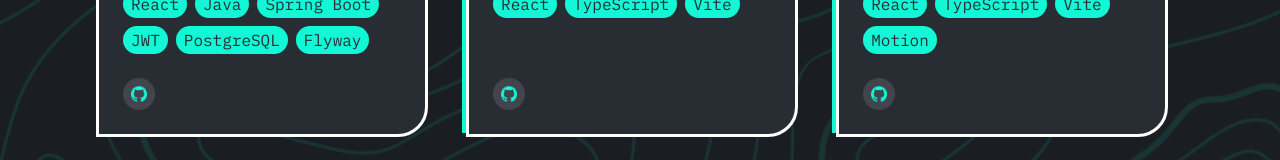
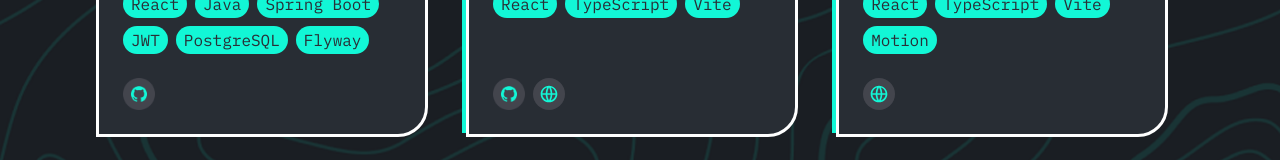
Before and after one commit to EvandroKaibara/portfolio, a React (Vite) app: page /es in a window 1280 px wide. Shown: the part 3546-3706 px from the top of the page. Built offline with nearby package versions, Linux system fonts and the light colour scheme.

Commit message:
feat: add deploy link icon to project cards

```diff
--- a/src/components/CardProject/card-project.module.css
+++ b/src/components/CardProject/card-project.module.css
@@ -73,8 +73,9 @@
     transform: translateY(-2px);
 }
 
-.container > a { align-self: flex-start; margin-top: auto; padding-top: 0.5rem; }
-.container > a img { width: 32px; }
+.links { display: flex; gap: 0.5rem; align-self: flex-start; margin-top: auto; padding-top: 0.5rem; }
+.links img { display: block; width: 32px; }
+.links svg { display: block; width: 32px; height: 32px; padding: 6px; box-sizing: border-box; border-radius: 50%; background: #43454D; color: var(--aqua); }
 
 @media (max-width: 480px) {
     .container {
--- a/src/components/CardProject/index.jsx
+++ b/src/components/CardProject/index.jsx
@@ -1,6 +1,7 @@
+import { RiGlobalLine } from 'react-icons/ri'
 import styles from './card-project.module.css'
 
-export const CardProject = ({ img, h4, description, techs = [], github }) => {
+export const CardProject = ({ img, h4, description, techs = [], github, deploy }) => {
     return (
         <div className={styles.container}>
             {img && <img src={img} className={styles.img} />}
@@ -15,7 +16,12 @@ export const CardProject = ({ img, h4, description, techs = [], github }) => {
                     </span>
                 ))}
             </div>
-            {github && <a href={github} target="_blank"><img src="./img/Github.png" /></a>}
+            {(github || deploy) && (
+                <div className={styles.links}>
+                    {github && <a href={github} target="_blank" rel="noreferrer" aria-label="GitHub"><img src="./img/Github.png" /></a>}
+                    {deploy && <a href={deploy} target="_blank" rel="noreferrer" aria-label="Deploy"><RiGlobalLine /></a>}
+                </div>
+            )}
         </div>
     )
 }
--- a/src/pages/eng/index.jsx
+++ b/src/pages/eng/index.jsx
@@ -142,13 +142,14 @@ export const ENG = () => {
                             h4="Snow&Cia Calculator"
                             description="Lodging calculator for the Snow&Cia pet hotel. It counts the daily rates from check-in and check-out, applies each day's price (holidays, December and January, long-stay promotion), calculates the deposit and the balance, and generates a text quote to send over WhatsApp. A second tab covers the Catsitter service, and everything runs in the browser, with no backend."
                             github="https://github.com/EvandroKaibara/snowcia-calculator"
+                            deploy="https://snowcia-calculator.vercel.app"
                             techs={["React", "TypeScript", "Vite"]}
                         />
                         <CardProject
                             img='./img/projects/ek-classes.jpeg'
                             h4="EK Classes"
                             description="Landing page for my private English conversation classes (EK Classes). It presents the teaching method, the teacher and the class format, with a poster video, smooth animations and a responsive layout built to turn visitors into students."
-                            github="https://github.com/EvandroKaibara/ek-classes"
+                            deploy="https://ek-classes.vercel.app"
                             techs={["React", "TypeScript", "Vite", "Motion"]}
                         />
                         <CardProject
@@ -156,6 +157,7 @@ export const ENG = () => {
                             h4="Magellan UC"
                             description="This project was developed with the goal of creating a landing page for the Magellan Group, highlighting one of its subsidiaries, Magellan UC, which specializes in underground excavation in Florida. The page was designed to present the services in a strategic and attractive way, focusing on usability, responsive design, and efficient communication with the target audience."
                             github="https://github.com/EvandroKaibara/MagellanGroup"
+                            deploy="https://magellan-group.vercel.app"
                             techs={["React", "Node"]}
                         />
                         <CardProject
@@ -164,12 +166,14 @@ export const ENG = () => {
                             description="This page was developed as part of an academic assessment, focusing on the practical application of the Bootstrap framework and the concepts of responsiveness. The project demonstrates the construction of a modern and adaptable interface, ensuring a good user experience on different devices, such as desktops, tablets, and smartphones."
                             techs={["HTML", "CSS", "JavaScript", "Bootstrap"]}
                             github="https://github.com/EvandroKaibara/SNKS"
+                            deploy="https://snks.vercel.app"
                         />
                         <CardProject
                             img='./img/projects/sabara.jpeg'
                             h4="Sabará"
                             description="The project aims to optimize communication between different departments at Sabará Hospital, with the goal of reducing operational errors and rework. The proposal seeks to make processes more efficient, promoting greater integration between teams and improving the quality of care."
                             github="https://github.com/EvandroKaibara/Sabara"
+                            deploy="https://sabara.vercel.app"
                             techs={["React", "Node"]}
                         />
                     </ProjectCarousel>
--- a/src/pages/es/index.jsx
+++ b/src/pages/es/index.jsx
@@ -144,13 +144,14 @@ export const ES = () => {
                         h4="Snow&Cia Calculator"
                         description="Calculadora de alojamiento del Hotelzinho Snow&Cia. Cuenta las noches a partir de la entrada y la salida, aplica la tarifa de cada una (feriados, diciembre y enero, promoción para estadías largas), calcula la seña y el saldo y genera el presupuesto en texto para enviarlo por WhatsApp. Tiene una segunda pestaña para el servicio de Catsitter y funciona completa en el navegador, sin backend."
                         github="https://github.com/EvandroKaibara/snowcia-calculator"
+                        deploy="https://snowcia-calculator.vercel.app"
                         techs={["React", "TypeScript", "Vite"]}
                     />
                     <CardProject
                         img='./img/projects/ek-classes.jpeg'
                         h4="EK Classes"
                         description="Landing page de mis clases particulares de conversación en inglés (EK Classes). Presenta el método de enseñanza, el profesor y el formato de las clases, con video de presentación, animaciones suaves y un diseño responsivo pensado para convertir visitantes en alumnos."
-                        github="https://github.com/EvandroKaibara/ek-classes"
+                        deploy="https://ek-classes.vercel.app"
                         techs={["React", "TypeScript", "Vite", "Motion"]}
                     />
                     <CardProject
@@ -158,6 +159,7 @@ export const ES = () => {
                         h4="Magellan UC"
                         description="Este proyecto se desarrolló con el objetivo de crear una página de inicio para el Grupo Magellan, destacando una de sus filiales, Magellan UC, especializada en excavaciones subterráneas en Florida. La página se diseñó para presentar los servicios de forma estratégica y atractiva, priorizando la usabilidad, el diseño adaptable y una comunicación eficaz con el público objetivo."
                         github="https://github.com/EvandroKaibara/MagellanGroup"
+                        deploy="https://magellan-group.vercel.app"
                         techs={["React", "Node"]}
                     />
                     <CardProject
@@ -166,12 +168,14 @@ export const ES = () => {
                         description="Esta página se desarrolló como parte de una evaluación académica, centrada en la aplicación práctica del framework Bootstrap y los conceptos de adaptabilidad. El proyecto demuestra la construcción de una interfaz moderna y adaptable, que garantiza una buena experiencia de usuario en diferentes dispositivos, como ordenadores de escritorio, tabletas y teléfonos inteligentes."
                         techs={["HTML", "CSS", "JavaScript", "Bootstrap"]}
                         github="https://github.com/EvandroKaibara/SNKS"
+                        deploy="https://snks.vercel.app"
                     />
                     <CardProject
                         img='./img/projects/sabara.jpeg'
                         h4="Sabará"
                         description="El proyecto busca optimizar la comunicación entre los diferentes departamentos del Hospital Sabará, con el objetivo de reducir errores operativos y retrabajos. La propuesta pretende hacer los procesos más eficientes, promoviendo una mayor integración entre los equipos y mejorando la calidad de la atención."
                         github="https://github.com/EvandroKaibara/Sabara"
+                        deploy="https://sabara.vercel.app"
                         techs={["React", "Node"]}
                     />
                 </ProjectCarousel>
--- a/src/pages/pt/index.jsx
+++ b/src/pages/pt/index.jsx
@@ -142,13 +142,14 @@ export const PT = () => {
                             h4="Snow&Cia Calculator"
                             description="Calculadora de hospedagem do Hotelzinho Snow&Cia. Conta as diárias a partir da entrada e da saída, aplica a tarifa de cada uma (feriados, dezembro e janeiro, promoção para estadias longas), calcula o sinal e o saldo e gera o orçamento em texto para enviar por WhatsApp. Tem uma segunda aba para o serviço de Catsitter e roda inteira no navegador, sem backend."
                             github="https://github.com/EvandroKaibara/snowcia-calculator"
+                            deploy="https://snowcia-calculator.vercel.app"
                             techs={["React", "TypeScript", "Vite"]}
                         />
                         <CardProject
                             img='./img/projects/ek-classes.jpeg'
                             h4="EK Classes"
                             description="Landing page das minhas aulas particulares de conversação em inglês (EK Classes). Apresenta o método de ensino, o professor e o formato das aulas, com vídeo de apresentação, animações suaves e layout responsivo pensado para converter visitantes em alunos."
-                            github="https://github.com/EvandroKaibara/ek-classes"
+                            deploy="https://ek-classes.vercel.app"
                             techs={["React", "TypeScript", "Vite", "Motion"]}
                         />
                         <CardProject
@@ -156,6 +157,7 @@ export const PT = () => {
                             h4="Magellan UC"
                             description="Este projeto foi desenvolvido com o objetivo de criar uma landing page para o Magellan Group, destacando uma de suas subsidiárias, a Magellan UC, especializada em escavações subterrâneas na Flórida. A página foi projetada para apresentar os serviços de maneira estratégica e atraente, com foco na usabilidade, no design responsivo e na comunicação eficiente com o público-alvo."
                             github="https://github.com/EvandroKaibara/MagellanGroup"
+                            deploy="https://magellan-group.vercel.app"
                             techs={["React", "Node"]}
                         />
                         <CardProject
@@ -164,12 +166,14 @@ export const PT = () => {
                             description="Página desenvolvida como parte de uma avaliação acadêmica, com foco na aplicação prática do framework Bootstrap e nos conceitos de responsividade. O projeto demonstra a construção de uma interface moderna e adaptável, garantindo uma boa experiência de uso em diferentes dispositivos, como desktops, tablets e smartphones."
                             techs={["HTML", "CSS", "JavaScript", "Bootstrap"]}
                             github="https://github.com/EvandroKaibara/SNKS"
+                            deploy="https://snks.vercel.app"
                         />
                         <CardProject
                             img='./img/projects/sabara.jpeg'
                             h4="Sabará"
                             description="O projeto tem como objetivo otimizar a comunicação entre os diferentes setores do Hospital Sabará, visando reduzir falhas operacionais e retrabalho. A proposta busca tornar os processos mais eficientes, promovendo maior integração entre as equipes e melhorando a qualidade do atendimento."
                             github="https://github.com/EvandroKaibara/Sabara"
+                            deploy="https://sabara.vercel.app"
                             techs={["React", "Node"]}
                         />
                     </ProjectCarousel>
```
